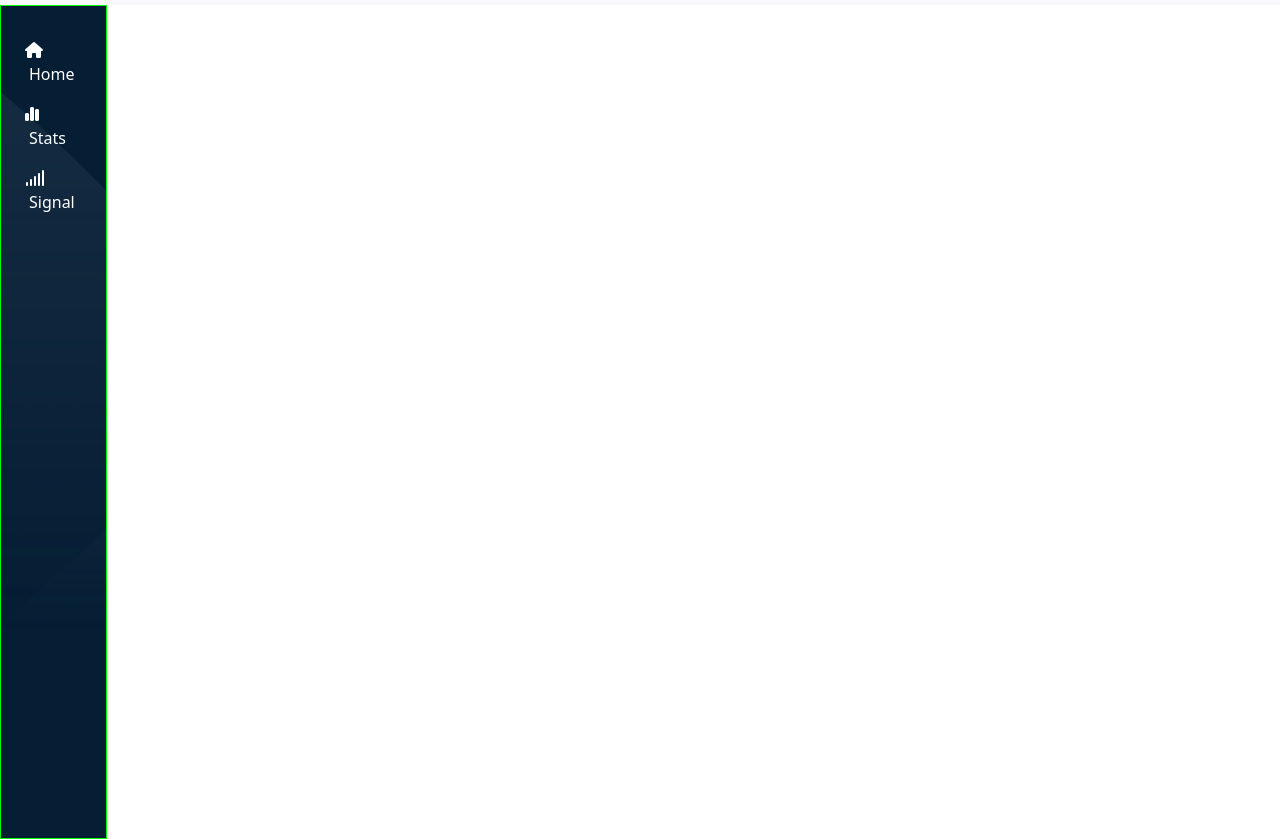
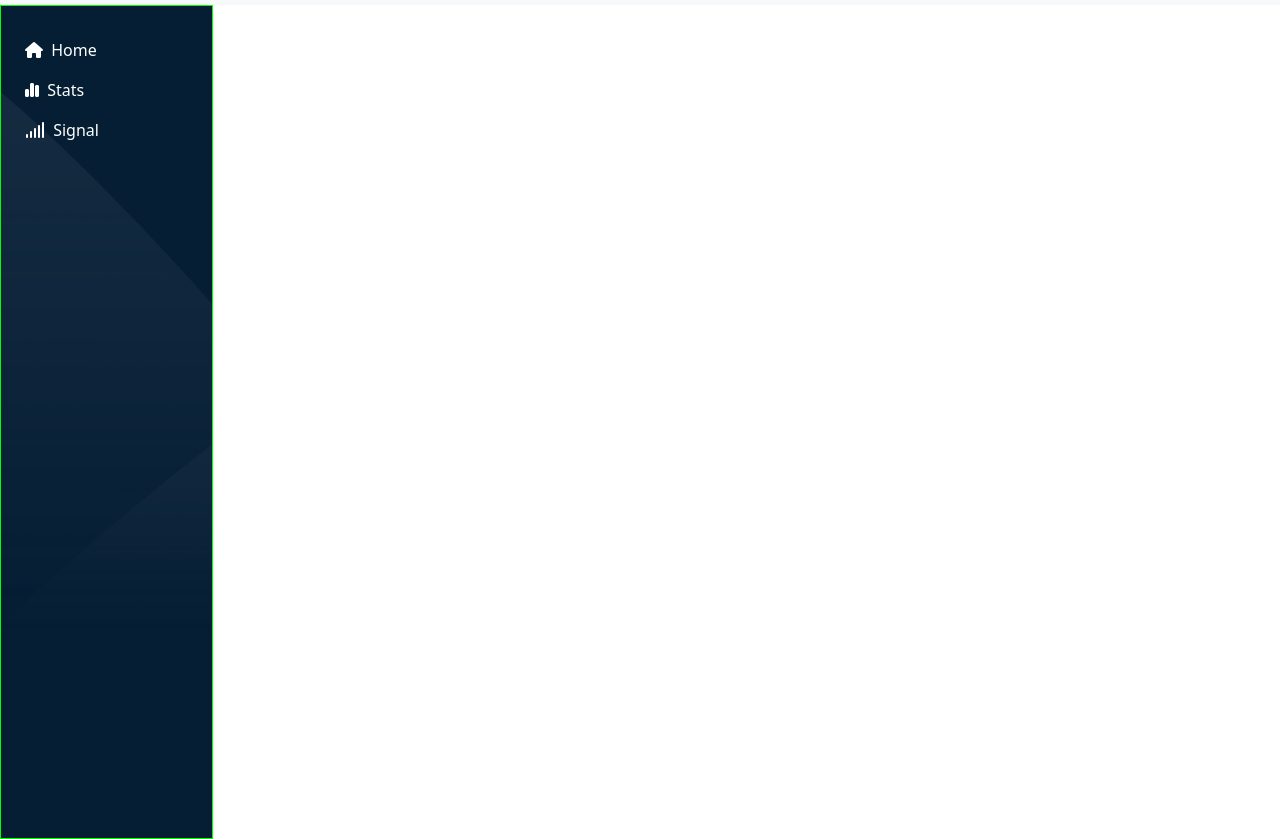
Before and after one commit to AlessandroCampo/html-css-bootstrap-dashboard, a plain HTML site: page index.html in a window 1280 px wide. Shown: the part 52-891 px from the top of the page. Drawn offline with nearby package versions, Linux system fonts and the light colour scheme.

Commit message:
sidebar response behaviour fixed

```diff
--- a/index.html
+++ b/index.html
@@ -76,7 +76,7 @@
     <aside>
         <div class="container-fluid">
             <div class="row flex-nowrap">
-                <div class="col-auto col-md-1 col-xl-1 px-sm-2 py-3">
+                <div class="col-auto col-md-2 col-lg-2 col-xl-2 col-xxl-1 px-sm-2 py-3">
                     <div
                         class="d-flex flex-column align-items-center align-items-sm-start px-3 pt-2 text-white min-vh-100">
 
--- a/style.css
+++ b/style.css
@@ -22,3 +22,7 @@ aside .col-auto {
     margin-left: auto;
     display: flex;
 }
+
+aside .col-auto {
+    min-width: 9%;
+}
```
